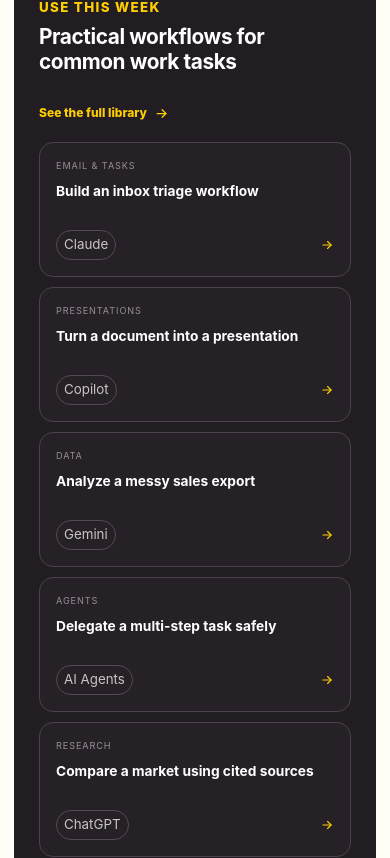
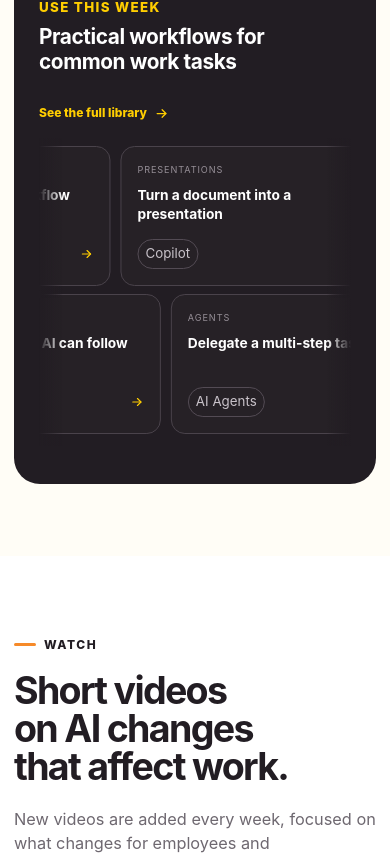
Before and after one commit to roleplay-ai/showcase-nudgeable, a Next.js app: page / in a window 390 px wide. Shown: the part 6116-6974 px from the top of the page. Built offline with nearby package versions, Linux system fonts and the light colour scheme; no server answers.

Commit message:
Refactor lab workflow layout in page.tsx and update global styles for improved presentation. Introduce workflow rows for better organization and add animations to enhance user interaction. Adjust grid styles for responsiveness and visual consistency.

```diff
--- a/app/globals.css
+++ b/app/globals.css
@@ -471,12 +471,64 @@ p { color: var(--muted); font-size: 1.02rem; }
 .lab-workflow-header small { color: var(--yellow); font-weight: 850; letter-spacing: .1em; }
 .lab-workflow-header h3 { margin: 7px 0 0; }
 .lab-workflow-header a { display: inline-flex; align-items: center; gap: 7px; color: var(--yellow); font-size: .75rem; font-weight: 850; }
-.lab-workflow-grid { padding: 0 50px 50px; display: grid; grid-template-columns: repeat(3, 1fr); gap: 10px; }
-.lab-workflow-grid article { border: 1px solid #4a434b; border-radius: 14px; padding: 16px; background: #262126; min-height: 135px; display: flex; flex-direction: column; }
+.lab-workflow-grid { padding: 4px 50px 50px; display: grid; gap: 8px; }
+.lab-workflow-row {
+  position: relative;
+  overflow: hidden;
+  padding: 8px 0 12px;
+  margin: -8px 0 -12px;
+}
+.lab-workflow-row::before,
+.lab-workflow-row::after {
+  content: "";
+  position: absolute;
+  top: 0;
+  bottom: 0;
+  width: 48px;
+  z-index: 1;
+  pointer-events: none;
+}
+.lab-workflow-row::before {
+  left: 0;
+  background: linear-gradient(90deg, var(--ink) 0%, rgba(34, 29, 35, 0) 100%);
+}
+.lab-workflow-row::after {
+  right: 0;
+  background: linear-gradient(270deg, var(--ink) 0%, rgba(34, 29, 35, 0) 100%);
+}
+.lab-workflow-track {
+  display: flex;
+  width: max-content;
+  gap: 10px;
+  animation: labWorkflowMarquee 28s linear infinite;
+}
+.lab-workflow-row.reverse .lab-workflow-track { animation-direction: reverse; }
+.lab-workflow-row:hover .lab-workflow-track { animation-play-state: paused; }
+.lab-workflow-grid article {
+  flex: 0 0 clamp(220px, 24vw, 300px);
+  border: 1px solid #4a434b;
+  border-radius: 14px;
+  padding: 16px;
+  background: #262126;
+  min-height: 135px;
+  display: flex;
+  flex-direction: column;
+  transition: transform .22s ease, box-shadow .22s ease, border-color .22s ease;
+}
+.lab-workflow-grid article:hover {
+  transform: translateY(-6px) scale(1.02);
+  box-shadow: 0 18px 36px rgba(0, 0, 0, .28);
+  border-color: #6e6670;
+}
 .lab-workflow-grid article > span { color: #968f97; font-size: .57rem; text-transform: uppercase; letter-spacing: .1em; }
 .lab-workflow-grid h4 { margin: 9px 0 16px; font-size: .86rem; line-height: 1.35; }
 .lab-workflow-grid article > div { margin-top: auto; display: flex; align-items: center; justify-content: space-between; color: var(--yellow); }
 .lab-workflow-grid article small { border: 1px solid #534b54; padding: 4px 7px; border-radius: 99px; color: #c9c3ca; }
+
+@keyframes labWorkflowMarquee {
+  from { transform: translateX(0); }
+  to { transform: translateX(calc(-50% - 5px)); }
+}
 
 .shorts-section { background: white; }
 .shorts-heading-row { display: flex; justify-content: space-between; align-items: end; gap: 40px; margin-bottom: 40px; }
@@ -628,7 +680,6 @@ p { color: var(--muted); font-size: 1.02rem; }
   .product-detail-grid { grid-template-columns: 1fr; }
   .product-detail-card { display: grid; grid-template-columns: .65fr 1.35fr; column-gap: 25px; }
   .product-detail-card .product-demo-placeholder { grid-row: span 6; margin-bottom: 0; }
-  .lab-workflow-grid { grid-template-columns: repeat(2, 1fr); }
   .shorts-section .shorts-grid { grid-auto-columns: minmax(210px, 240px); gap: 14px; }
   .workflow-video-section .insights-workflow-grid { grid-auto-columns: minmax(280px, 78vw); }
   .landscape-video-grid { grid-template-columns: 1fr 1fr; }
@@ -649,11 +700,14 @@ p { color: var(--muted); font-size: 1.02rem; }
   .hero-app-shell { grid-template-columns: 1fr; }
   .hero-app-shell aside { display: none; }
   .hero-window-tag { left: 8px; bottom: -28px; }
-  .metric-cards, .session-photo-row, .lab-workflow-grid, .landscape-video-grid { grid-template-columns: 1fr; }
+  .metric-cards, .session-photo-row, .landscape-video-grid { grid-template-columns: 1fr; }
   .product-detail-card { display: block; }
   .product-detail-card .product-demo-placeholder { margin-bottom: 22px; }
   .lab-showcase-top, .lab-workflow-header { padding-left: 25px; padding-right: 25px; }
   .lab-workflow-grid { padding-left: 25px; padding-right: 25px; }
+  .lab-workflow-row::before,
+  .lab-workflow-row::after { width: 24px; }
+  .lab-workflow-grid article { flex-basis: min(76vw, 260px); }
   .shorts-section .shorts-grid {
     grid-auto-columns: minmax(190px, 68vw);
     gap: 12px;
--- a/app/page.tsx
+++ b/app/page.tsx
@@ -20,6 +20,11 @@ const workflows = [
   { category: 'Agents', title: 'Delegate a multi-step task safely', tool: 'AI Agents' },
   { category: 'Research', title: 'Compare a market using cited sources', tool: 'ChatGPT' },
   { category: 'Skills', title: 'Write instructions AI can follow repeatedly', tool: 'Any tool' }
+];
+
+const workflowRows = [
+  workflows.slice(0, 3),
+  workflows.slice(3)
 ];
 
 export const metadata: Metadata = {
@@ -176,11 +181,15 @@ export default function Home() {
         </div>
         <div className="lab-workflow-header"><div><small>USE THIS WEEK</small><h3>Practical workflows for common work tasks</h3></div><a href="https://work.nudgeable.app/" target="_blank" rel="noopener noreferrer">See the full library <Icon name="arrow" size={15} /></a></div>
         <div className="lab-workflow-grid">
-          {workflows.map(item => <article key={item.title}>
-            <span>{item.category}</span>
-            <h4>{item.title}</h4>
-            <div><small>{item.tool}</small><Icon name="arrow" size={14} /></div>
-          </article>)}
+          {workflowRows.map((row, rowIndex) => <div className={`lab-workflow-row ${rowIndex % 2 === 1 ? 'reverse' : ''}`} key={`workflow-row-${rowIndex}`}>
+            <div className="lab-workflow-track">
+              {[...row, ...row].map((item, itemIndex) => <article key={`${rowIndex}-${item.title}-${itemIndex}`}>
+                <span>{item.category}</span>
+                <h4>{item.title}</h4>
+                <div><small>{item.tool}</small><Icon name="arrow" size={14} /></div>
+              </article>)}
+            </div>
+          </div>)}
         </div>
       </div>
     </section>
```
